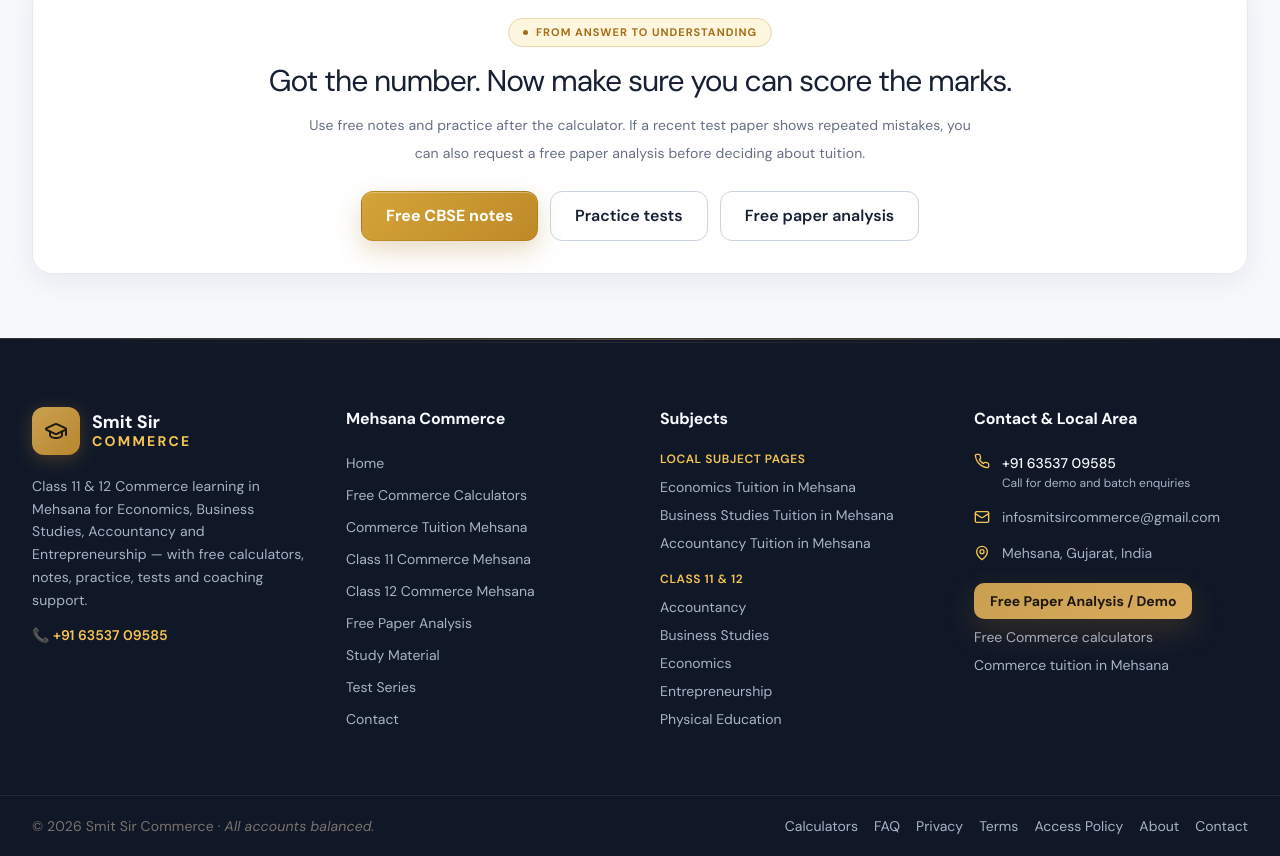
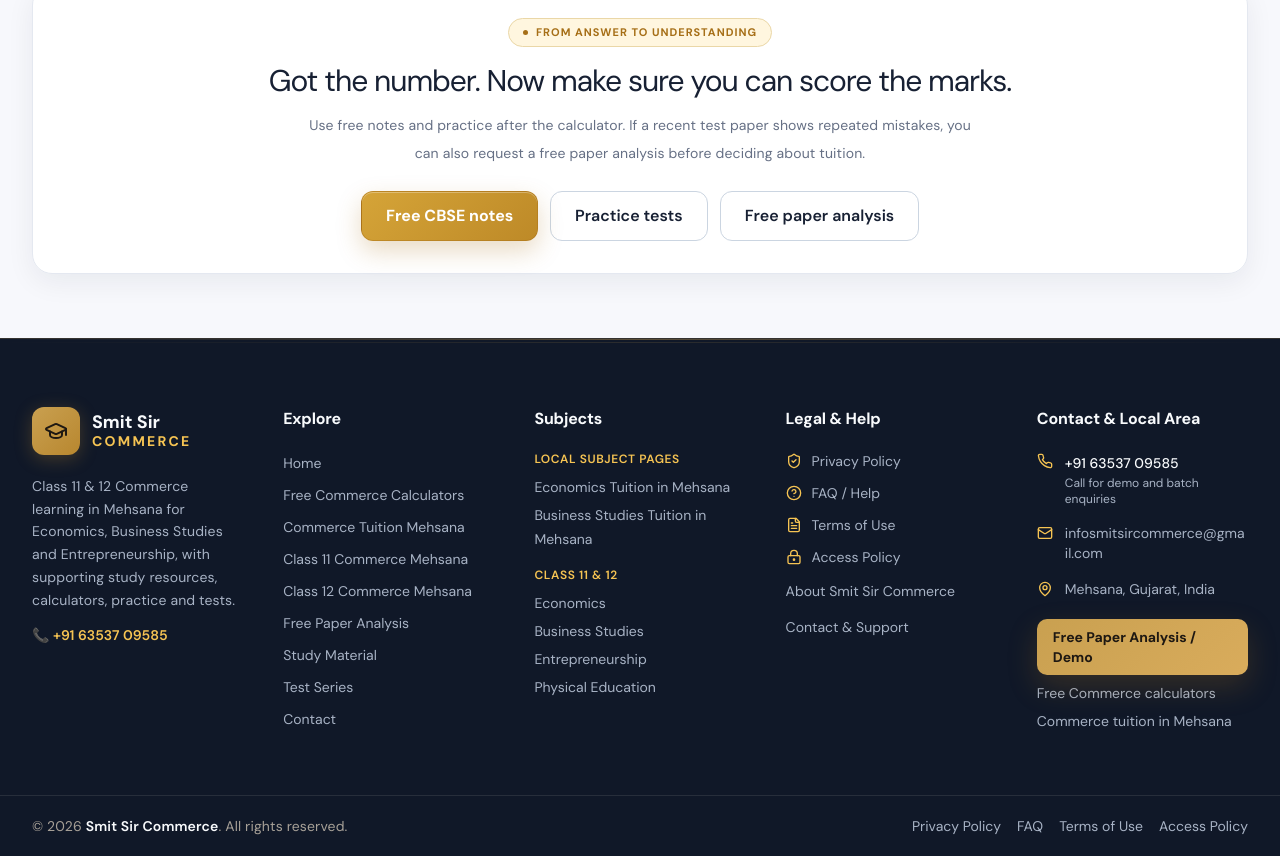
Before and after one commit to infosmitsircommerce-eng/smit-sir-commerce, a React (Vite) app: page /tools in a window 1280 px wide. Shown: the part 6527-7383 px from the top of the page. Built offline with nearby package versions, Linux system fonts and the light colour scheme; no server answers; a web font is replaced by a local one.

Commit message:
Make legal links and copyright clearly visible in footer

```diff
--- a/src/components/layout/Footer.jsx
+++ b/src/components/layout/Footer.jsx
@@ -1,5 +1,5 @@
 import { Link } from 'react-router-dom';
-import { GraduationCap, Phone, Mail, MapPin } from 'lucide-react';
+import { GraduationCap, Phone, Mail, MapPin, ShieldCheck, CircleHelp, FileText, LockKeyhole } from 'lucide-react';
 
 const quickLinks = [
   { label: 'Home', path: '/' },
@@ -13,13 +13,18 @@ const quickLinks = [
   { label: 'Contact', path: '/contact' },
 ];
 
-const class11Links = ['Accountancy', 'Business Studies', 'Economics', 'Entrepreneurship', 'Physical Education'];
-const class12Links = ['Accountancy', 'Business Studies', 'Economics', 'Entrepreneurship', 'Physical Education'];
+const classLinks = ['Economics', 'Business Studies', 'Entrepreneurship', 'Physical Education'];
 
 const localSubjectLinks = [
   { label: 'Economics Tuition in Mehsana', path: '/economics-tuition-mehsana' },
   { label: 'Business Studies Tuition in Mehsana', path: '/business-studies-tuition-mehsana' },
-  { label: 'Accountancy Tuition in Mehsana', path: '/accountancy-tuition-mehsana' },
+];
+
+const legalLinks = [
+  { label: 'Privacy Policy', path: '/privacy', icon: ShieldCheck },
+  { label: 'FAQ / Help', path: '/faq', icon: CircleHelp },
+  { label: 'Terms of Use', path: '/terms', icon: FileText },
+  { label: 'Access Policy', path: '/access-policy', icon: LockKeyhole },
 ];
 
 const mutedLink = { color: 'var(--muted-on-ink)' };
@@ -43,18 +48,18 @@ export default function Footer() {
       <div style={{ height: '1px', background: 'linear-gradient(90deg, transparent, rgba(201,160,80,0.15), transparent)' }} />
 
       <div className="page-container py-16">
-        <div className="grid grid-cols-1 md:grid-cols-2 lg:grid-cols-4 gap-10">
-          <div className="lg:col-span-1">
+        <div className="grid grid-cols-1 md:grid-cols-2 xl:grid-cols-5 gap-10">
+          <div>
             <Link to="/" className="flex items-center gap-3 mb-5">
               <div className="w-12 h-12 rounded-xl flex items-center justify-center" style={{ background: 'linear-gradient(135deg, #C9A050, #B8872F)', boxShadow: '0 4px 18px rgba(184,135,47,0.3)' }}><GraduationCap className="w-6 h-6" style={{ color: '#1E1812' }} /></div>
               <div><div className="text-lg leading-tight" style={headingStyle}>Smit Sir</div><div className="text-sm leading-tight" style={{ fontFamily: 'var(--font-sans)', fontWeight: 700, letterSpacing: '0.16em', color: 'var(--gold-bright)' }}>COMMERCE</div></div>
             </Link>
-            <p className="text-sm leading-relaxed mb-3" style={mutedLink}>Class 11 &amp; 12 Commerce learning in Mehsana for Economics, Business Studies, Accountancy and Entrepreneurship — with free calculators, notes, practice, tests and coaching support.</p>
+            <p className="text-sm leading-relaxed mb-3" style={mutedLink}>Class 11 &amp; 12 Commerce learning in Mehsana for Economics, Business Studies and Entrepreneurship, with supporting study resources, calculators, practice and tests.</p>
             <a href="tel:+916353709585" className="text-sm font-semibold transition-colors inline-block" style={{ color: 'var(--gold-bright)' }}>📞 +91 63537 09585</a>
           </div>
 
           <div>
-            <h4 className="mb-5" style={headingStyle}>Mehsana Commerce</h4>
+            <h4 className="mb-5" style={headingStyle}>Explore</h4>
             <ul className="space-y-2">{quickLinks.map((link) => <li key={link.path}><FooterLink to={link.path}>{link.label}</FooterLink></li>)}</ul>
           </div>
 
@@ -62,8 +67,24 @@ export default function Footer() {
             <h4 className="mb-5" style={headingStyle}>Subjects</h4>
             <div className="space-y-4">
               <div><div className="text-xs font-semibold uppercase tracking-wider mb-2" style={{ color: 'var(--gold-bright)' }}>Local subject pages</div><ul className="space-y-1">{localSubjectLinks.map((s) => <li key={s.path}><FooterLink to={s.path}>{s.label}</FooterLink></li>)}</ul></div>
-              <div><div className="text-xs font-semibold uppercase tracking-wider mb-2" style={{ color: 'var(--gold-bright)' }}>Class 11 &amp; 12</div><ul className="space-y-1">{[...new Set([...class11Links, ...class12Links])].map((s) => <li key={s}><FooterLink to="/courses">{s}</FooterLink></li>)}</ul></div>
+              <div><div className="text-xs font-semibold uppercase tracking-wider mb-2" style={{ color: 'var(--gold-bright)' }}>Class 11 &amp; 12</div><ul className="space-y-1">{classLinks.map((s) => <li key={s}><FooterLink to="/courses">{s}</FooterLink></li>)}</ul></div>
             </div>
+          </div>
+
+          <div>
+            <h4 className="mb-5" style={headingStyle}>Legal &amp; Help</h4>
+            <ul className="space-y-3">
+              {legalLinks.map(({ label, path, icon: Icon }) => (
+                <li key={path}>
+                  <Link to={path} className="group flex items-center gap-2.5 text-sm transition-colors" style={mutedLink}>
+                    <Icon className="w-4 h-4 flex-shrink-0" style={{ color: 'var(--gold-bright)' }} />
+                    <span className="group-hover:text-amber-300 transition-colors">{label}</span>
+                  </Link>
+                </li>
+              ))}
+              <li><FooterLink to="/about">About Smit Sir Commerce</FooterLink></li>
+              <li><FooterLink to="/contact">Contact &amp; Support</FooterLink></li>
+            </ul>
           </div>
 
           <div>
@@ -78,17 +99,16 @@ export default function Footer() {
         </div>
       </div>
 
-      <div style={{ borderTop: '1px solid rgba(243,236,221,0.08)' }}>
+      <div style={{ borderTop: '1px solid rgba(243,236,221,0.10)' }}>
         <div className="page-container py-5 flex flex-col lg:flex-row items-center justify-between gap-4">
-          <p className="text-sm text-center lg:text-left" style={{ color: 'rgba(166,152,138,0.7)' }}>© 2026 Smit Sir Commerce · <span style={{ fontFamily: 'var(--font-accent)', fontStyle: 'italic' }}>All accounts balanced.</span></p>
+          <p className="text-sm text-center lg:text-left" style={{ color: 'rgba(200,190,176,0.82)' }}>
+            © 2026 <strong style={{ color: 'var(--ivory-on-ink)', fontWeight: 600 }}>Smit Sir Commerce</strong>. All rights reserved.
+          </p>
           <div className="flex flex-wrap justify-center items-center gap-x-4 gap-y-2">
-            <FooterLink to="/tools">Calculators</FooterLink>
+            <FooterLink to="/privacy">Privacy Policy</FooterLink>
             <FooterLink to="/faq">FAQ</FooterLink>
-            <FooterLink to="/privacy">Privacy</FooterLink>
-            <FooterLink to="/terms">Terms</FooterLink>
+            <FooterLink to="/terms">Terms of Use</FooterLink>
             <FooterLink to="/access-policy">Access Policy</FooterLink>
-            <FooterLink to="/about">About</FooterLink>
-            <FooterLink to="/contact">Contact</FooterLink>
           </div>
         </div>
       </div>
```
